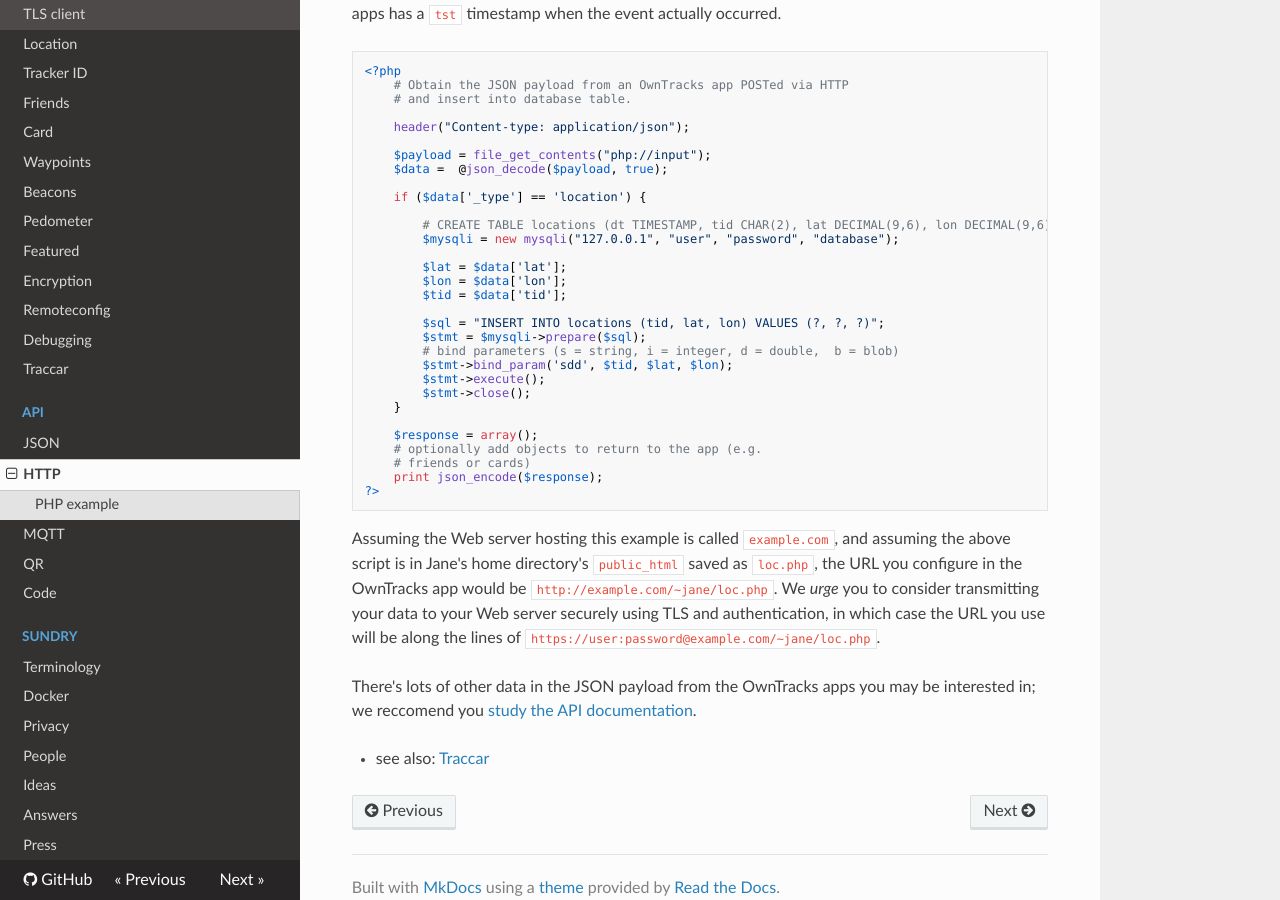
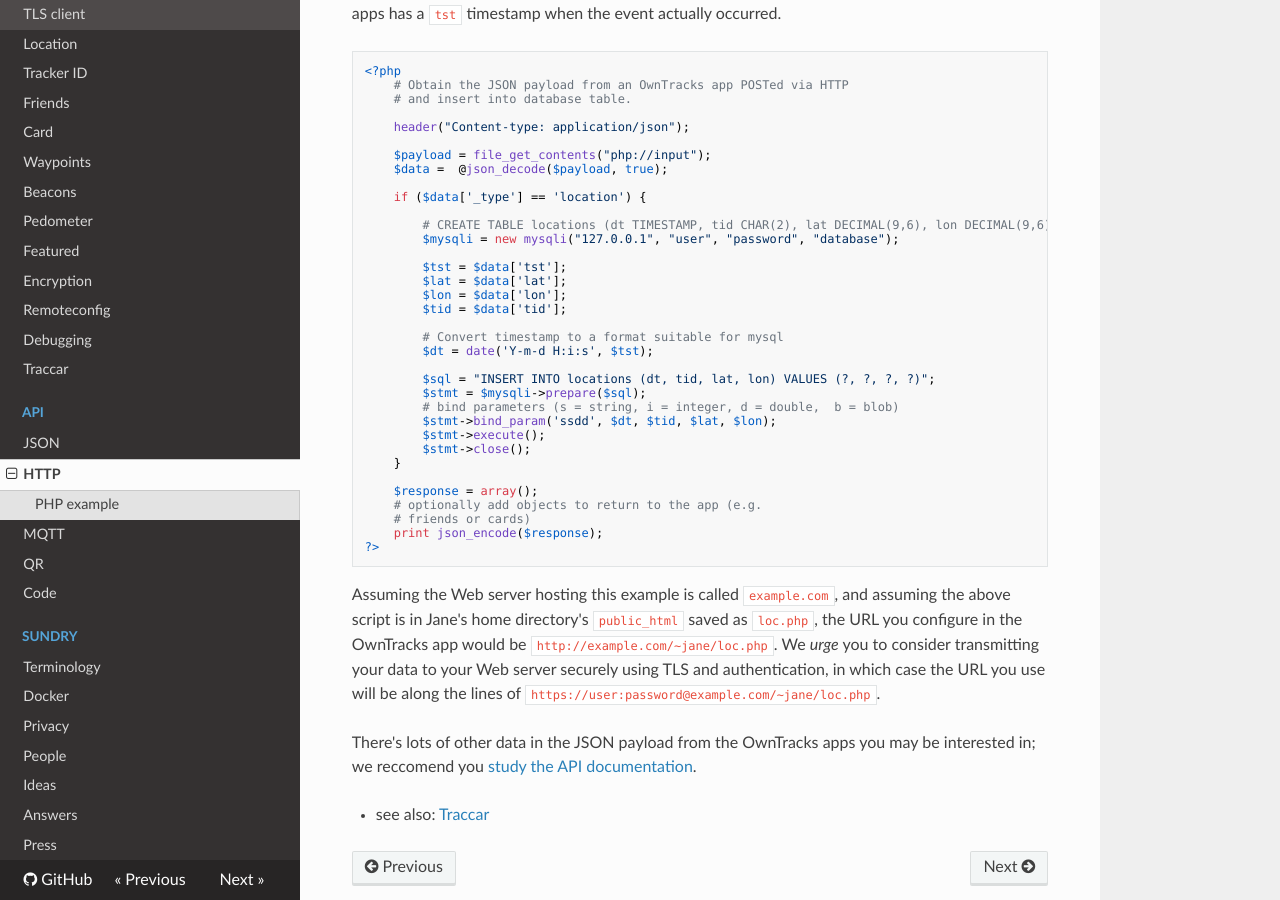
Before and after one commit to owntracks/booklet, an MkDocs documentation site: the page built from docs/tech/http.md, in a window 1280 px wide and 900 px high, scrolled down 1632 px. Built offline with MkDocs 1.6.1, drawn with Linux system fonts in a browser that asks for light colours; nearby versions of some CDN libraries; old or Windows-style settings are respelled for this version of MkDocs.

Commit message:
Save timestamp in sample HTTP endpoint
Modify the sample HTTP endpoint to store the update's
timestamp in the locations table's dt column.

```diff
--- a/docs/tech/http.md
+++ b/docs/tech/http.md
@@ -60,14 +60,18 @@ For the sake of clarity this example uses a database table with a MySQL timestam
         # CREATE TABLE locations (dt TIMESTAMP, tid CHAR(2), lat DECIMAL(9,6), lon DECIMAL(9,6));
         $mysqli = new mysqli("127.0.0.1", "user", "password", "database");
 
+        $tst = $data['tst'];
         $lat = $data['lat'];
         $lon = $data['lon'];
         $tid = $data['tid'];
 
-        $sql = "INSERT INTO locations (tid, lat, lon) VALUES (?, ?, ?)";
+        # Convert timestamp to a format suitable for mysql
+        $dt = date('Y-m-d H:i:s', $tst);
+
+        $sql = "INSERT INTO locations (dt, tid, lat, lon) VALUES (?, ?, ?, ?)";
         $stmt = $mysqli->prepare($sql);
         # bind parameters (s = string, i = integer, d = double,  b = blob)
-        $stmt->bind_param('sdd', $tid, $lat, $lon);
+        $stmt->bind_param('ssdd', $dt, $tid, $lat, $lon);
         $stmt->execute();
         $stmt->close();
     }
```
